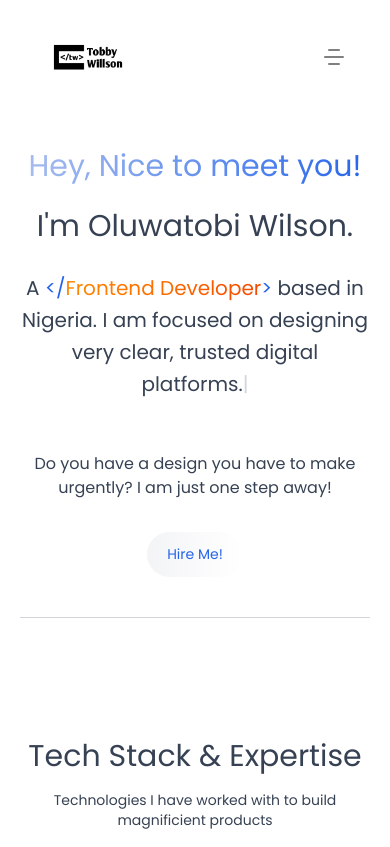
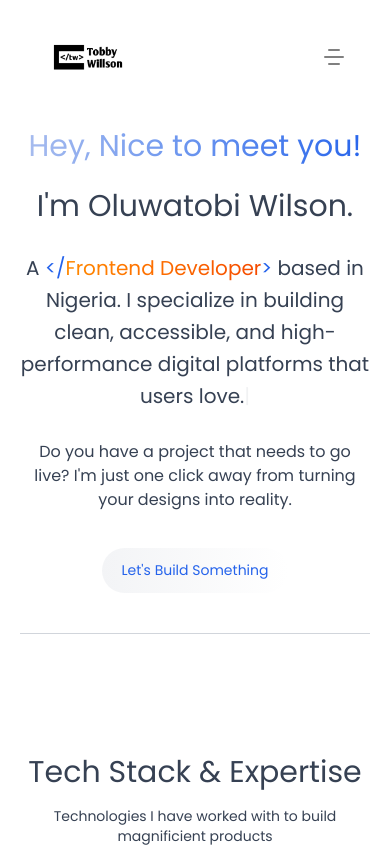
Before and after one commit to TobbyWillson/my-portfolio, a React (Vite) app: page / in a window 390 px wide. Shown: the top 847 px of the page. Built offline with nearby package versions, Linux system fonts and the light colour scheme.

Commit message:
New changes

```diff
--- a/src/Components/Footer.jsx
+++ b/src/Components/Footer.jsx
@@ -26,7 +26,7 @@ const Footer = () => {
   const currentPage = useLocation().pathname;
 
   return (
-    <div id='contact'>
+    <div id=''>
       {/* Footer - AkinEbenezer */}
       {currentPage == "/contact" ? (
         ""
@@ -65,7 +65,7 @@ const Footer = () => {
           {/* onClick={setIsModalOpen} */}
 
           <Link to='/contact'>
-            <div className='flex items-center justify-center rounded-full bg-linear-to-r from-gray-300 to-white px-5 py-3 text-[14px] md:text-[16px] text-[#2563EB]  hover:text-[#192239] hover:scale-107 cursor-pointer gap-2'>Hire Me!</div>
+            <div className='flex items-center justify-center rounded-full bg-linear-to-r from-gray-300 to-white px-5 py-3 text-[14px] md:text-[16px] text-[#2563EB]  hover:text-[#192239] hover:scale-107 cursor-pointer gap-2'>Let's build something</div>
           </Link>
 
           {/* <BookingModal isOpen={isModalOpen} onClose={() => setIsModalOpen(false)} /> */}
--- a/src/Components/HeroSection.jsx
+++ b/src/Components/HeroSection.jsx
@@ -8,6 +8,9 @@ import { useState, useEffect } from "react";
 import TobbyLogoBlack from "../assets/images/tobby-logo-black.png";
 import TobbyLogoWhite from "../assets/images/tobby-logo-white.png";
 import { Link } from "react-router-dom";
+import TelegramVanish from "./Thanos";
+
+import { useNavigate } from "react-router-dom";
 
 const HeroSection = () => {
   const { isDark } = useTheme();
@@ -24,24 +27,48 @@ const HeroSection = () => {
     return () => window.removeEventListener("scroll", handleScroll);
   }, []);
 
+  // Let's build something animation
+  const [isHired, setIsHired] = useState(false);
+  const [snapText, setSnapText] = useState({ name: "", text: "" });
+  const navigate = useNavigate();
+
+  const handleHireMe = () => {
+    const urgencyText = "Have a project that needs to go live? I'm just one click away from turning your designs into reality.";
+
+    setSnapText({ name: "urgency", text: urgencyText });
+
+    setTimeout(() => {
+      setIsHired(true);
+      setSnapText({ name: "", text: "" });
+    }, 800);
+
+    setTimeout(() => {
+      navigate("/contact");
+    }, 3500);
+
+    setTimeout(() => {
+      setIsHired(false);
+    }, 5000);
+  };
+
   return (
     <div className=''>
-      <div className='mt-25 sm:mt-40 '>
+      <div className='mt-25 max-[403px]:mt-20 sm:mt-35 '>
         <div className='flex flex-wrap items-center '>
-          <div className='w-full lg:w-1/2 flex flex-col gap-9'>
+          <div className='w-full lg:w-1/2 flex flex-col gap-9 max-[403px]:gap-6'>
             <div className='max-[373px]:text-[28px] text-[30px]  max-sm:leading-13 sm:text-[42px] xl:text-5xl md:leading-15 text-center lg:text-start '>
               <p className=' bg-linear-to-r from-[#a9bdee] to-[#2563EB] text-transparent bg-clip-text  mb-2'>Hey, Nice to meet you! </p>
               <p>I'm Oluwatobi Wilson.</p>
               <p className='text-[20px] max-sm:leading-8 sm:text-[24px] md:leading-12 lg:leading-10 mt-5 min-[866px]:mx-10 min-[940px]:mx-20 min-[1024px]:mx-auto'>
                 <span className='relative inline-block '>
                   <span className='invisible' aria-hidden='true'>
-                    A frontend developer based in Nigeria. I am focused on designing a very clear, trusted digital platforms.
+                    A frontend developer based in Nigeria. I specialize in building clean, accessible, and high-performance digital platforms that users love.
                   </span>
 
                   <span className='absolute top-0 left-0 w-full'>
                     <ReactTyped
                       strings={[
-                        "A <span class='text-[#2563EB]'>&lt;/</span><span class='bg-linear-to-r from-orange-400 to-orange-600 text-transparent bg-clip-text'>Frontend Developer</span><span class='text-[#2563EB]'>&gt;</span> based in Nigeria. I am focused on designing very clear, trusted digital platforms.",
+                        "A <span class='text-[#2563EB]'>&lt;/</span><span class='bg-linear-to-r from-orange-400 to-orange-600 text-transparent bg-clip-text'>Frontend Developer</span><span class='text-[#2563EB]'>&gt;</span> based in Nigeria. I specialize in building clean, accessible, and high-performance digital platforms that users love.",
                       ]}
                       typeSpeed={30}
                       contentType='html'
@@ -50,7 +77,32 @@ const HeroSection = () => {
                 </span>
               </p>
             </div>
-            <p className='text-[16px] text-center lg:text-start mt-4 sm:mt-5'> Do you have a design you have to make urgently? I am just one step away!</p>
+            <div className='flex flex-col gap-6'>
+              <div className='relative min-h-[80px] flex items-center justify-center lg:text-start text-center overflow-hidden'>
+                {!isHired ? (
+                  <div className='relative w-full'>
+                    {snapText.name === "urgency" && (
+                      <div className='text-bg-text dark:text-white'>
+                        <TelegramVanish text={snapText.text} onComplete={() => {}} />
+                      </div>
+                    )}
+
+                    <p className={`min-[866px]:mx-20 min-[940px]:mx-30 min-[1024px]:mx-auto  transition-all duration-700 ease-out transform  ${snapText.name === "urgency" ? "opacity-0 -translate-y-4" : "opacity-100 translate-y-0"}`}>
+                      Do you have a project that needs to go live? I'm just one click away from turning your designs into reality.
+                    </p>
+                  </div>
+                ) : (
+                  <div className='flex flex-col'>
+                    <p className='mb-1'>Forwarding you to the contact page.</p>
+
+                    <div className='flex flex items-center justify-center lg:text-start text-center'>
+                      <p className='pr-3'>Loading contact page</p>
+                      <span className='w-4 h-4 border-2 border-current border-t-transparent rounded-full animate-spin'></span>
+                    </div>
+                  </div>
+                )}
+              </div>
+            </div>
           </div>
 
           <div className='w-full lg:w-1/2 hidden lg:block'>
@@ -59,10 +111,10 @@ const HeroSection = () => {
         </div>
 
         <div className='mt-8 pb-10 border-b border-border-gray'>
-          <div className='flex justify-center lg:justify-start '>
-            <Link to='/contact'>
+          <div className='flex justify-center lg:justify-start' onClick={handleHireMe}>
+            <Link to=''>
               <div className='flex items-center justify-center rounded-full bg-linear-to-r from-gray-100 to-white dark:from-gray-100 dark:to-gray-200 px-5 py-3 text-[14px] md:text-[16px] text-[#2563EB] hover:scale-107 cursor-pointer transition-all duration-700 hover:text-[#192239]  gap-2'>
-                Hire Me!
+                Let's Build Something
               </div>
             </Link>
           </div>
--- a/src/Components/Navbar.jsx
+++ b/src/Components/Navbar.jsx
@@ -1,6 +1,4 @@
 import { navbarSection } from "../constants/Materials";
-
-import { Menu, X } from "lucide-react";
 
 import { MdDarkMode } from "react-icons/md";
 import { MdLightMode } from "react-icons/md";
@@ -65,6 +63,17 @@ const Navbar = () => {
     setIsDark(!isDark);
   };
 
+  // Hamburger Button on Mobile
+  const HamburgerButton = () => (
+    <>
+      <div className={`h-[2px] w-3 bg-current rounded-full transition-all duration-500 ease-in-out ${menuBar ? "-rotate-45 w-5 translate-y-[7px]" : ""} `} />
+
+      <div className={`h-[2px] w-5 bg-current rounded-full my-[5px] transition-all duration-500 ease-in-out ${menuBar ? "opacity-0" : "opacity-100"} `} />
+
+      <div className={`h-[2px] w-3 bg-current rounded-full transition-all duration-500 ease-in-out ${menuBar ? "rotate-45 w-5 -translate-y-[7px]" : ""} `} />
+    </>
+  );
+
   return (
     <div className={`px-10 py-10 min-[570px]:px-15 sm:px-10 fixed inset-x-0 z-50 transition-all duration-700 ${scrolled ? "shadow-lg dark:shadow-gray-50/10 bg-background/60  backdrop-blur-lg" : ""}   `}>
       <div className='max-w-7xl mx-auto  flex justify-between items-center relative '>
@@ -85,11 +94,7 @@ const Navbar = () => {
         </div>
 
         <div className={`sm:hidden flex flex-col justify-center items-center w-8 h-8 relative cursor-pointer group  ${isDark ? "text-[#ececec] hover:text-white" : "text-[gray] hover:text-black"} `} onClick={handleMenu}>
-          <div className={`h-[2px] w-3 bg-current rounded-full transition-all duration-500 ease-in-out ${menuBar ? "-rotate-45 w-5 translate-y-[7px]" : ""} `} />
-
-          <div className={`h-[2px] w-5 bg-current rounded-full my-[5px] transition-all duration-500 ease-in-out ${menuBar ? "opacity-0" : "opacity-100"} `} />
-
-          <div className={`h-[2px] w-3 bg-current rounded-full transition-all duration-500 ease-in-out ${menuBar ? "rotate-45 w-5 -translate-y-[7px]" : ""} `} />
+          {HamburgerButton()}
         </div>
 
         <div
@@ -103,7 +108,7 @@ const Navbar = () => {
 
       <div ref={menuRef} className={`sm:hidden absolute inset-x-0 mx-auto w-[90%] rounded-lg text-center shadow-md transition-all duration-700 ease-in-out ${menuBar ? "top-30 " : "top-30 -left-300"} `}>
         {/* Mobile Menu Bar */}
-        <div className={`py-5 rounded-lg ${document.documentElement.classList.contains("dark") ? "bg-[#272f3a] text-bg-text border-gray-600" : "bg-gray-100 border-gray-300"} transition-all duration-500 border `}>
+        <div className={`py-5 rounded-lg ${isDark ? "bg-[#272f3a] text-bg-text border-gray-600" : "bg-gray-100 border-gray-300"} transition-all duration-500 border `}>
           {navbarSection.map((nav, index) => (
             <div key={index} className='py-5 border-b border-border-gray last:border-none'>
               <HashLink smooth to={nav.http}>
```
